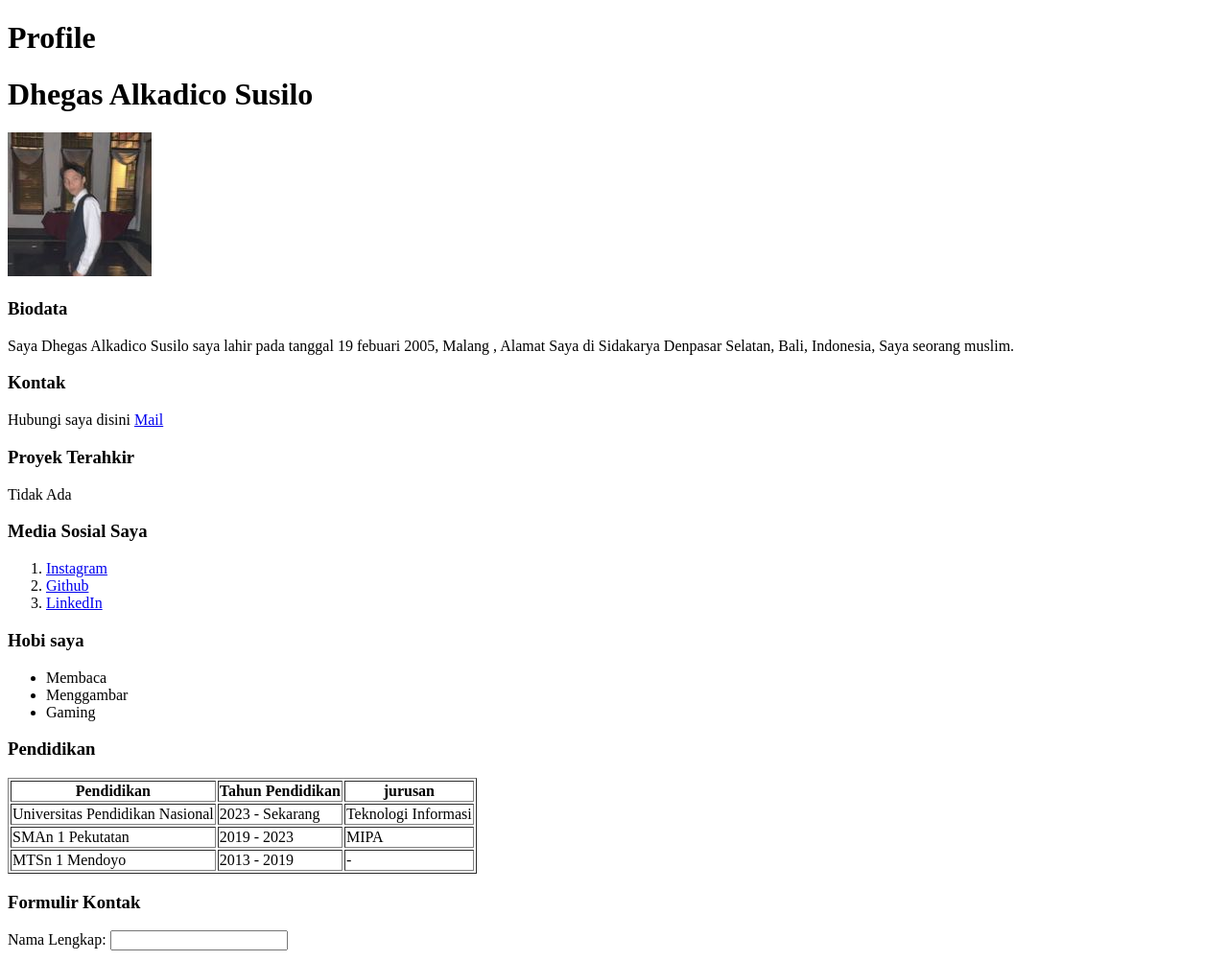
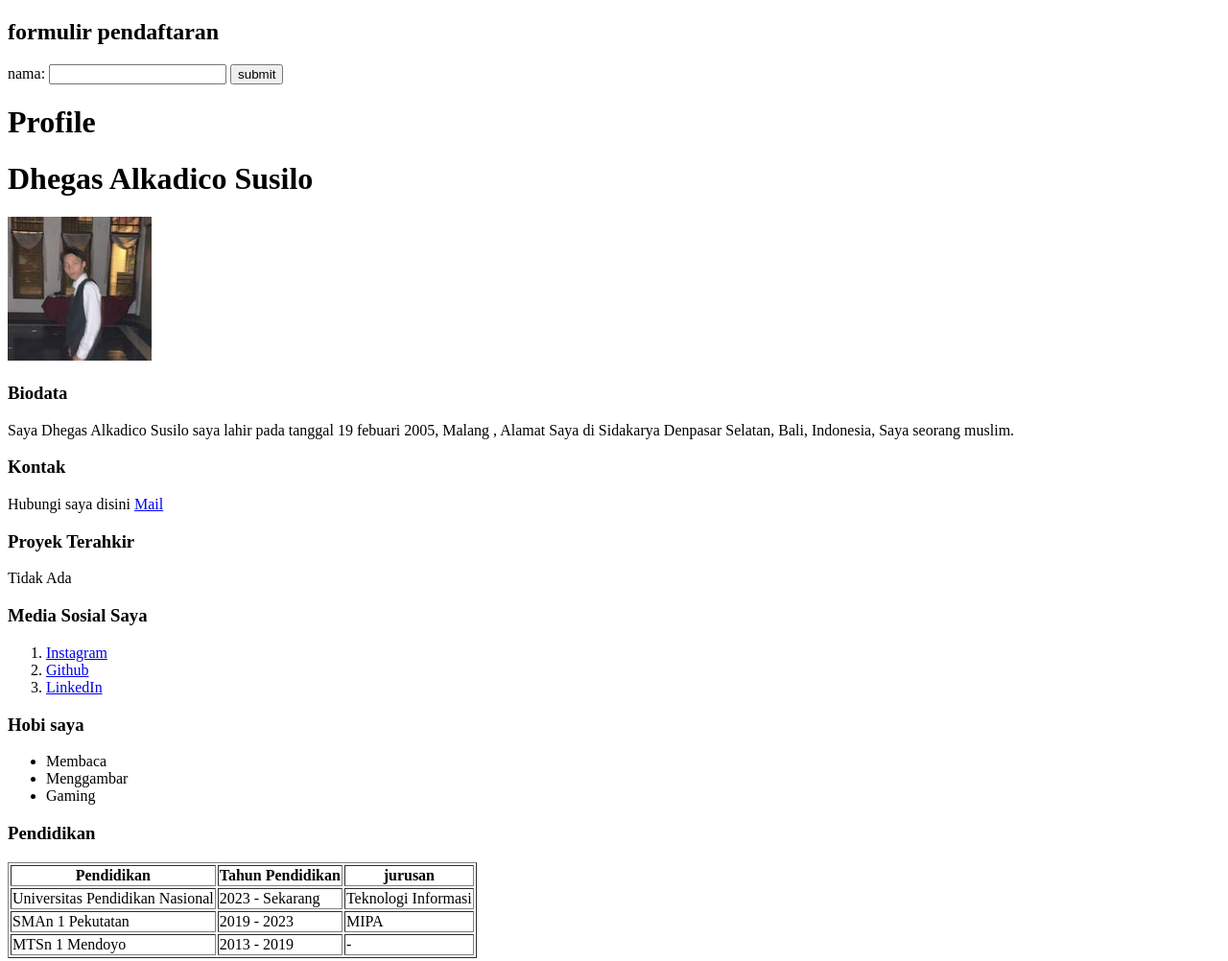
Before and after one commit to Dhegas/dhestudy_html., a plain HTML site: page index.html in a window 1280 px wide. Shown: the top 1002 px of the page at 96% size. Drawn offline with Linux system fonts and the light colour scheme.

Commit message:
Update index.html

```diff
--- a/index.html
+++ b/index.html
@@ -5,7 +5,16 @@
     <meta name="viewport" content="width=device-width, initial-scale=1.0">
     <title>Biodata Dhegas</title>
 </head>
+
 <body>
+    <h2> formulir pendaftaran</h2>
+    <form id="form1">
+        <label for="nama">nama:</label>
+        <input type="type" id="nama" name="nama"/>
+        <button type="button" onclick="tampilanPesan()">submit</button>
+    </form>
+
+
     <h1>Profile</h1>
     <h1>Dhegas Alkadico Susilo</h1>
         <img src="foto duri.jpg" alt="foto Dhegas" >
```
